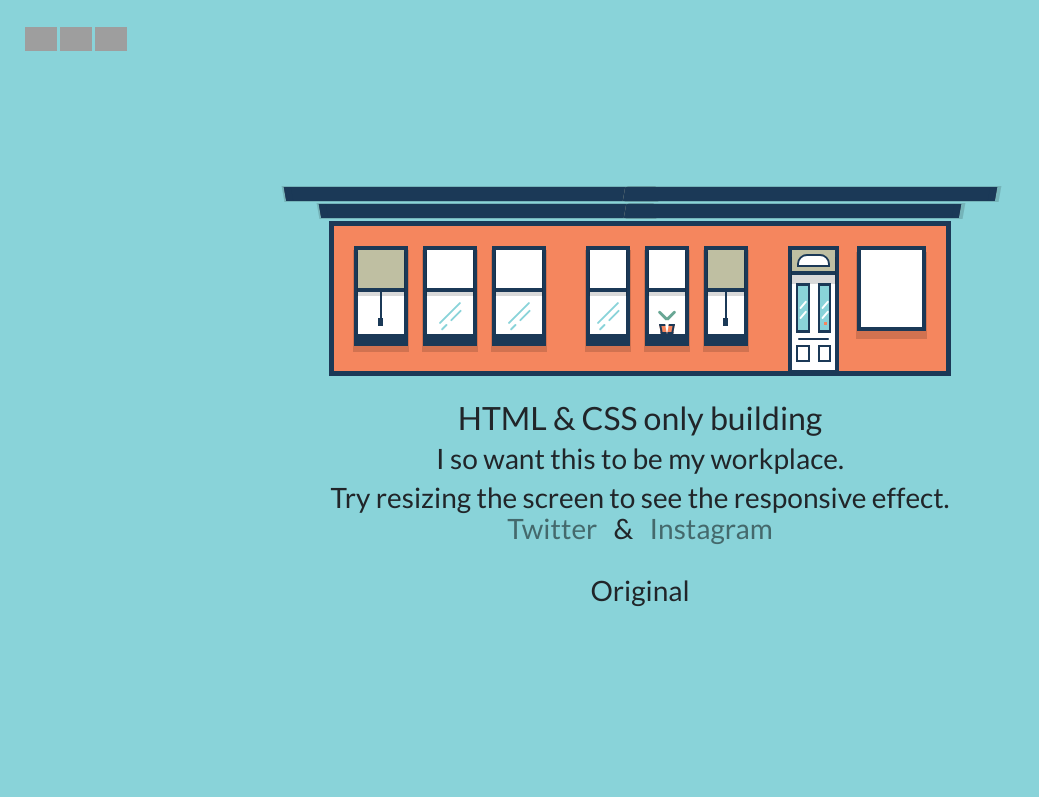
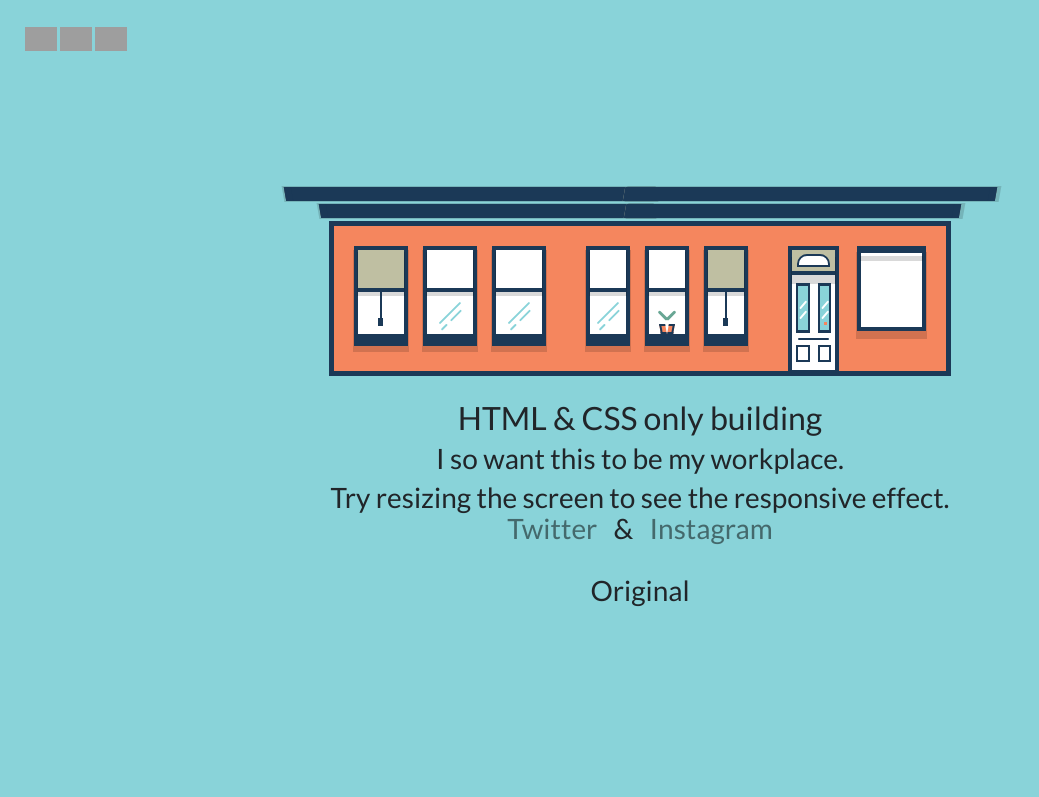
Before and after one commit to stewilondanga/responsive-buildingz, a plain HTML site: page index.html in a window 1280 px wide. Shown: the top 797 px of the page, without its empty margins (0-1039 px from the left). Drawn offline with nearby package versions, Linux system fonts and the light colour scheme; grey boxes are pictures that could not be loaded.

Commit message:
add css/styles.css

```diff
--- a/css/styles.css
+++ b/css/styles.css
@@ -478,7 +478,7 @@ ul, li {
   box-shadow: 0 7px 0 1px rgba(0, 0, 0, 0.15);
 }
 
-/*#main-window .cloth ul {
+#main-window .cloth ul {
   background: #bfbfa2;
   display: -webkit-box;
   display: -ms-flexbox;
@@ -491,7 +491,8 @@ ul, li {
   -webkit-box-shadow: 0 7px 0 1px rgba(0, 0, 0, 0.15);
   box-shadow: 0 7px 0 1px rgba(0, 0, 0, 0.15);
 }
-#main-window .cloth ul li {
+
+/*#main-window .cloth ul li {
   width: 2px;
   height: 22px;
   background: #fff;
```
